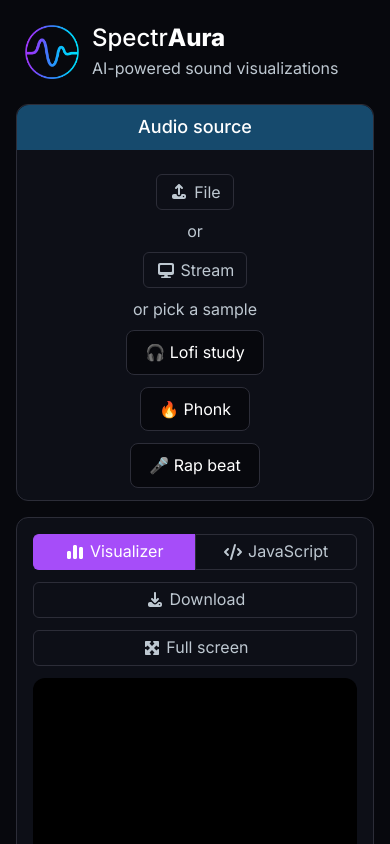
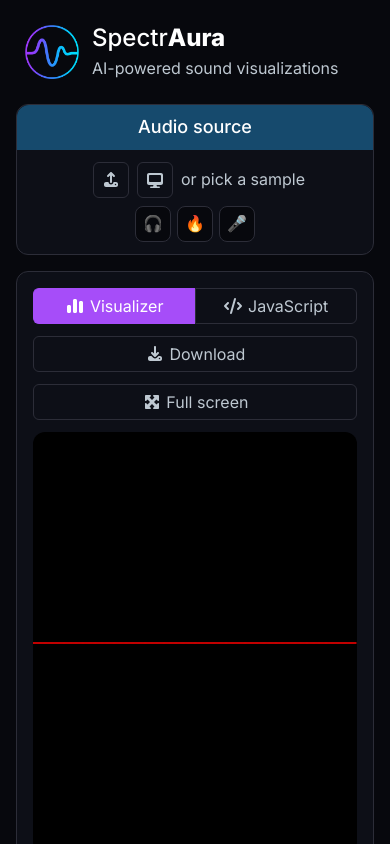
Before and after one commit to Lyeed/spectraura, a React (Vite) app: page / in a window 390 px wide. Built offline with nearby package versions, Linux system fonts and the light colour scheme.

Commit message:
Improve responsive and hide stream for firefox and mobile & safari :(

```diff
--- a/src/components/Main/Main.module.css
+++ b/src/components/Main/Main.module.css
@@ -11,17 +11,6 @@
     overflow: auto;
 }
 
-@media screen and (min-width: 1000px) and (max-width: 1400px) {
-    .container {
-        grid-template:
-            "header header" auto
-            "player player" auto
-            "chat rendering" 1fr
-            "chat footer" auto
-            / 400px 1fr;
-    }
-}
-
 @media screen and (max-width: 1000px) {
     .container {
         grid-template:
--- a/src/components/Main/Player/AudioStream/AudioStream.module.css
+++ /dev/null
@@ -1,2 +0,0 @@
-.container {
-}
--- a/src/components/Main/Player/AudioStream/index.tsx
+++ b/src/components/Main/Player/AudioStream/index.tsx
@@ -2,7 +2,6 @@ import { useEffect, type JSX } from "react";
 import { FontAwesomeIcon } from "@fortawesome/react-fontawesome";
 import { faTimes } from "@fortawesome/free-solid-svg-icons/faTimes";
 import audioVisualizer from "src/utils/AudioVisualizer";
-import styles from "./AudioStream.module.css";
 
 export const AudioStream = ({
     source,
--- a/src/components/Main/Player/FilePicker/FilePicker.module.css
+++ b/src/components/Main/Player/FilePicker/FilePicker.module.css
@@ -3,6 +3,10 @@
 }
 
 .availableSong {
+    display: flex;
+    gap: 3px;
+    align-items: center;
+    justify-content: center;
     background: var(--background-color);
     border: 1px solid var(--border-color);
     padding: 12px 18px;
@@ -16,5 +20,21 @@
     visibility: hidden;
 }
 
-.uploadFileButton {
+.samples {
+    display: flex;
+    gap: 6px;
 }
+
+@media screen and (max-width: 1300px) {
+    .action span,
+    .availableSong span {
+        display: none;
+    }
+
+    .availableSong,
+    .action {
+        min-height: 36px;
+        min-width: 36px;
+        padding: 0 !important;
+    }
+}
--- a/src/components/Main/Player/FilePicker/index.tsx
+++ b/src/components/Main/Player/FilePicker/index.tsx
@@ -4,20 +4,29 @@ import {
     type ChangeEventHandler,
     type JSX,
     useRef,
+    useMemo,
 } from "react";
 import { FontAwesomeIcon } from "@fortawesome/react-fontawesome";
 import { faUpload } from "@fortawesome/free-solid-svg-icons/faUpload";
 import { faDesktop } from "@fortawesome/free-solid-svg-icons/faDesktop";
 import styles from "./FilePicker.module.css";
-import Lofi from "/lofi-study.mp3?url";
-import Phonk from "/phonk.mp3?url";
-import RapBeat from "/rap-beat.mp3?url";
+import Lofi from "/lofi-study.mp3?url"; // eslint-disable-line import-x/no-absolute-path
+import Phonk from "/phonk.mp3?url"; // eslint-disable-line import-x/no-absolute-path
+import RapBeat from "/rap-beat.mp3?url"; // eslint-disable-line import-x/no-absolute-path
 
 export const FilePicker = ({
     onPickSource,
 }: {
     readonly onPickSource: (file: File | MediaStream | string) => void;
 }): JSX.Element => {
+    const disabledStream = useMemo(
+        () =>
+            /(Mobi|Android|iPhone|iPad|iPod|FxiOS|Firefox|Version\/\d+.*Safari)/i.test(
+                navigator.userAgent
+            ),
+        []
+    );
+
     const fileInputRef = useRef<HTMLInputElement>(null);
 
     const handleFileChange = useCallback<ChangeEventHandler<HTMLInputElement>>(
@@ -66,32 +75,35 @@ export const FilePicker = ({
                 onChange={handleFileChange}
             />
             <button
-                className={`button medium ${styles.uploadFileButton}`}
+                className={`${styles.action} button medium`}
                 type="button"
                 title="Select an audio file from your device"
                 onClick={handleShowFileExplorer}
             >
                 <FontAwesomeIcon icon={faUpload} />
-                File
+                <span>File</span>
             </button>
-            <span className={styles.pickText}>or</span>
+            {!disabledStream && (
                 <button
-                className={`button medium ${styles.uploadFileButton}`}
+                    className={`${styles.action} button medium`}
                     type="button"
                     title="Select an application emitting audio"
                     onClick={handleSelectStream}
                 >
                     <FontAwesomeIcon icon={faDesktop} />
-                Stream
+                    <span>Stream</span>
                 </button>
+            )}
             <span className={styles.pickText}>or pick a sample</span>
+            <div className={styles.samples}>
                 <button
                     data-song={Lofi}
                     type="button"
                     className={styles.availableSong}
                     onClick={handleLoadAvailableSong}
                 >
-                🎧 Lofi study
+                    🎧
+                    <span>Lofi</span>
                 </button>
                 <button
                     data-song={Phonk}
@@ -99,7 +111,8 @@ export const FilePicker = ({
                     className={styles.availableSong}
                     onClick={handleLoadAvailableSong}
                 >
-                🔥 Phonk
+                    🔥
+                    <span>Phonk</span>
                 </button>
                 <button
                     data-song={RapBeat}
@@ -107,8 +120,10 @@ export const FilePicker = ({
                     className={styles.availableSong}
                     onClick={handleLoadAvailableSong}
                 >
-                🎤 Rap beat
+                    🎤
+                    <span>Rap beat</span>
                 </button>
+            </div>
         </>
     );
 };
--- a/src/components/Main/Player/Player.module.css
+++ b/src/components/Main/Player/Player.module.css
@@ -36,10 +36,11 @@
     }
 
     .content {
-        flex-direction: column;
         height: unset;
+        flex-wrap: wrap;
         padding: 0 12px 12px 12px;
-        gap: 12px;
+        justify-content: center;
+        gap: 8px;
     }
 
     .title {
--- a/src/components/Main/Rendering/Rendering.module.css
+++ b/src/components/Main/Rendering/Rendering.module.css
@@ -57,5 +57,6 @@
     }
     .actionGroup > * {
         flex: 1;
+        padding: 0;
     }
 }
--- a/src/components/Main/Rendering/index.tsx
+++ b/src/components/Main/Rendering/index.tsx
@@ -129,7 +129,11 @@ export const Rendering = (): JSX.Element => {
                         type="button"
                         disabled={!canSave}
                         onClick={handleSaveChanges}
-                        title={canSave ? undefined : "Code must not have errors nor be identical"}
+                        title={
+                            canSave
+                                ? undefined
+                                : "Code must not have errors nor be identical"
+                        }
                     >
                         <FontAwesomeIcon icon={faSave} />
                         Save changes
@@ -152,6 +156,7 @@ export const Rendering = (): JSX.Element => {
                     sandbox="allow-scripts"
                     referrerPolicy="no-referrer"
                     srcDoc={runnerHtml.replace("/* %tick% */", lastCode)}
+                    width="100%"
                     className={styles.iframe}
                 />
                 {displayCode ? <CodeViewer /> : null}
```
Also changed, not shown: 1 other file (tests, documents, lock files or other folders). Lines whose indentation alone changed are shown as unchanged.
